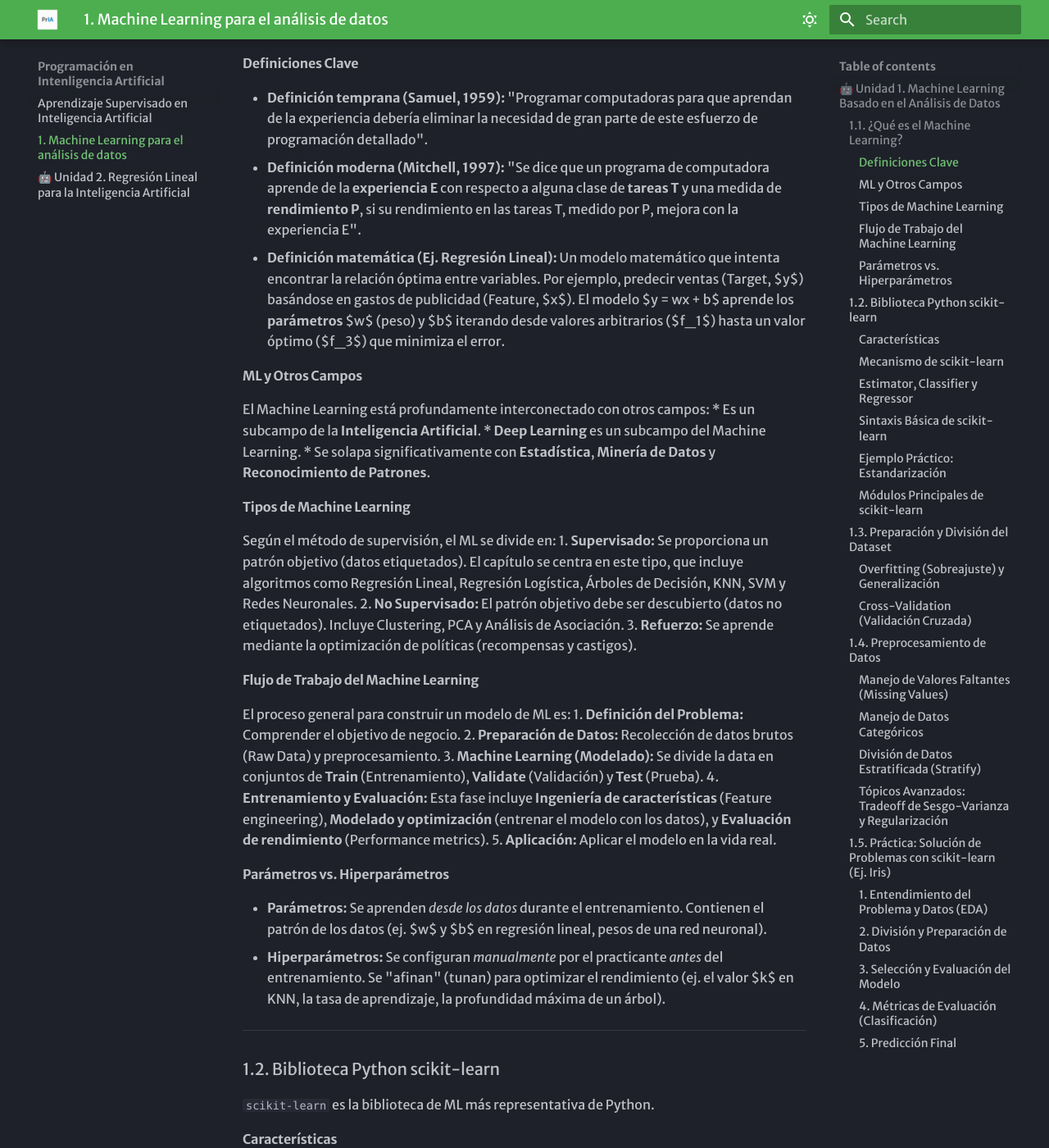
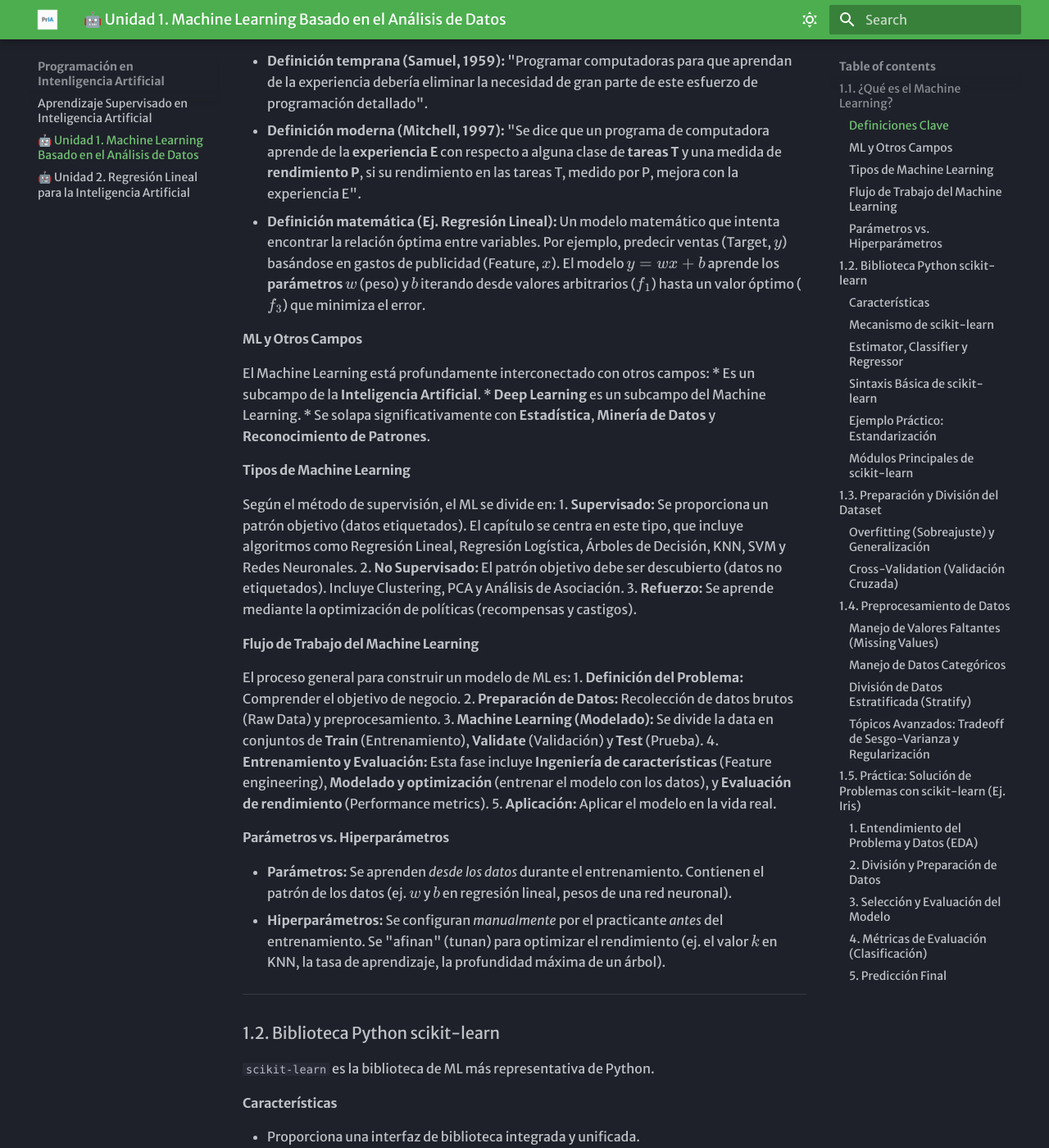
Before and after one commit to fmgarcia/aprendizaje_supervisado.github.io, an MkDocs documentation site: the page built from docs/1. Machine Learning para el análisis de datos.md, in a window 1280 px wide and 1400 px high, scrolled down 474 px. Shown: the whole window at 82% size. Built offline with MkDocs 1.6.1 and Material for MkDocs 9.7.7, drawn with Linux system fonts in a browser that asks for light colours; some web fonts are replaced; some of the changed text lies outside the part shown.

Commit message:
Actualizo

```diff
--- a/docs/1. Machine Learning para el análisis de datos.md
+++ b/docs/1. Machine Learning para el análisis de datos.md
@@ -1,5 +1,5 @@
 
-## 🤖 Unidad 1. Machine Learning Basado en el Análisis de Datos
+# 🤖 Unidad 1. Machine Learning Basado en el Análisis de Datos
 
 Esta unidad introduce los conceptos fundamentales del Machine Learning (ML), su flujo de trabajo, las herramientas clave de la biblioteca `scikit-learn` de Python, y las metodologías esenciales para la preparación, división y preprocesamiento de datos.
 
@@ -13,7 +13,7 @@
 
 * **Definición temprana (Samuel, 1959):** "Programar computadoras para que aprendan de la experiencia debería eliminar la necesidad de gran parte de este esfuerzo de programación detallado".
 * **Definición moderna (Mitchell, 1997):** "Se dice que un programa de computadora aprende de la **experiencia E** con respecto a alguna clase de **tareas T** y una medida de **rendimiento P**, si su rendimiento en las tareas T, medido por P, mejora con la experiencia E".
-* **Definición matemática (Ej. Regresión Lineal):** Un modelo matemático que intenta encontrar la relación óptima entre variables. Por ejemplo, predecir ventas (Target, $y$) basándose en gastos de publicidad (Feature, $x$). El modelo $y = wx + b$ aprende los **parámetros** $w$ (peso) y $b$ iterando desde valores arbitrarios ($f\_1$) hasta un valor óptimo ($f\_3$) que minimiza el error.
+* **Definición matemática (Ej. Regresión Lineal):** Un modelo matemático que intenta encontrar la relación óptima entre variables. Por ejemplo, predecir ventas (Target, $y$) basándose en gastos de publicidad (Feature, $x$). El modelo $y = wx + b$ aprende los **parámetros** $w$ (peso) y $b$ iterando desde valores arbitrarios ($f_1$) hasta un valor óptimo ($f_3$) que minimiza el error.
 
 #### ML y Otros Campos
 El Machine Learning está profundamente interconectado con otros campos:
@@ -89,7 +89,7 @@
     `myGridCV = GridSearchCV(estimator, parameter_grid, cv=5)`
 
 #### Ejemplo Práctico: Estandarización
-El preprocesamiento, como la **estandarización**, es crucial para mejorar el rendimiento. La estandarización (o *z-transformation*) convierte los datos para que sigan una distribución normal estándar, usando la fórmula $z = \\frac{x - m}{\\sigma}$ (donde $m$ es la media y $\\sigma$ la desviación estándar).
+El preprocesamiento, como la **estandarización**, es crucial para mejorar el rendimiento. La estandarización (o *z-transformation*) convierte los datos para que sigan una distribución normal estándar, usando la fórmula $z = \frac{x - m}{\sigma}$ (donde $m$ es la media y $\sigma$ la desviación estándar).
 
 En `scikit-learn`, se usa `StandardScaler`:
 1.  **Importar:** `from sklearn.preprocessing import StandardScaler`
@@ -174,7 +174,7 @@
 * `df.dropna(axis=1)`: Elimina cualquier **columna** que contenga un `NaN`.
 * `df.dropna(how='all')`: Elimina filas/columnas donde **todos** los valores son `NaN`.
 * `df.dropna(thresh=N)`: Mantiene las filas que tienen al menos `N` valores no-`NaN`.
-* `df.dropna(subset=['col_name'])`: Elimina filas que tienen `NaN` específicamente en la columna 'col\_name'.
+* `df.dropna(subset=['col_name'])`: Elimina filas que tienen `NaN` específicamente en la columna 'col_name'.
 
 **3. Imputación (Relleno):**
 Se usa cuando eliminar datos resultaría en una pérdida significativa de información.
@@ -219,10 +219,10 @@
 * **Tradeoff de Sesgo-Varianza:**
     * **Sesgo (Bias):** Error por suposiciones incorrectas (Underfitting).
     * **Varianza (Variance):** Error por sensibilidad excesiva a los datos de entrenamiento (Overfitting).
-    * **Error Total $\\approx$ Sesgo² + Varianza**. El objetivo es encontrar la complejidad óptima que minimice este error total.
+    * **Error Total $\approx$ Sesgo² + Varianza**. El objetivo es encontrar la complejidad óptima que minimice este error total.
 * **Regularización:** Técnica para prevenir el overfitting en modelos lineales penalizando coeficientes (pesos) grandes.
-    * **Ridge (L2):** Añade una penalización $\\lambda\\sum{w\_j^2}$. Encoge los pesos, pero no los hace cero.
-    * **Lasso (L1):** Añade una penalización $\\lambda\\sum{|w\_j|}$. Puede forzar que algunos pesos sean exactamente cero, realizando una selección de características automática.
+    * **Ridge (L2):** Añade una penalización $\lambda\sum{w_j^2}$. Encoge los pesos, pero no los hace cero.
+    * **Lasso (L1):** Añade una penalización $\lambda\sum{|w_j|}$. Puede forzar que algunos pesos sean exactamente cero, realizando una selección de características automática.
     * **ElasticNet:** Combina penalizaciones L1 y L2.
 
 ---
@@ -266,11 +266,11 @@
     * **TN (True Negative):** Real = 0, Predicho = 0.
 
 * **Métricas Clave:**
-    * **Accuracy (Exactitud):** $\\frac{TP + TN}{Total}$. Proporción de predicciones correctas. (Usar con cuidado en datasets desbalanceados).
-    * **Precision (Precisión):** $\\frac{TP}{TP + FP}$. De los que *dijimos* que eran positivos, ¿cuántos acertamos?.
-    * **Recall (Sensibilidad o TPR):** $\\frac{TP}{TP + FN}$. De *todos los positivos reales*, ¿cuántos encontramos?.
-    * **F1-Score:** La media armónica de Precision y Recall. Es una métrica excelente para datasets desbalanceados. $F\_1 = 2 \\frac{Precision \\times Recall}{Precision + Recall}$.
-    * **FPR (Tasa de Falsos Positivos):** $\\frac{FP}{FP + TN}$. Proporción de negativos reales que clasificamos incorrectamente como positivos.
+    * **Accuracy (Exactitud):** $\frac{TP + TN}{Total}$. Proporción de predicciones correctas. (Usar con cuidado en datasets desbalanceados).
+    * **Precision (Precisión):** $\frac{TP}{TP + FP}$. De los que *dijimos* que eran positivos, ¿cuántos acertamos?.
+    * **Recall (Sensibilidad o TPR):** $\frac{TP}{TP + FN}$. De *todos los positivos reales*, ¿cuántos encontramos?.
+    * **F1-Score:** La media armónica de Precision y Recall. Es una métrica excelente para datasets desbalanceados. $F_1 = 2 \frac{Precision \times Recall}{Precision + Recall}$.
+    * **FPR (Tasa de Falsos Positivos):** $\frac{FP}{FP + TN}$. Proporción de negativos reales que clasificamos incorrectamente como positivos.
 
 * **Curva ROC y AUC:**
     * **Curva ROC:** Gráfica que muestra el rendimiento de un clasificador en todos los umbrales de clasificación. Muestra **TPR** (Eje Y) vs. **FPR** (Eje X).
--- a/mkdocs.yml
+++ b/mkdocs.yml
@@ -46,6 +46,12 @@
       alternate_style: true
   - admonition
   - pymdownx.details
+  - pymdownx.arithmatex:
+      generic: true
+
+extra_javascript:
+  - https://polyfill.io/v3/polyfill.min.js?features=es6
+  - https://cdn.jsdelivr.net/npm/mathjax@3/es5/tex-mml-chtml.js
 
 extra:
   social:
```
